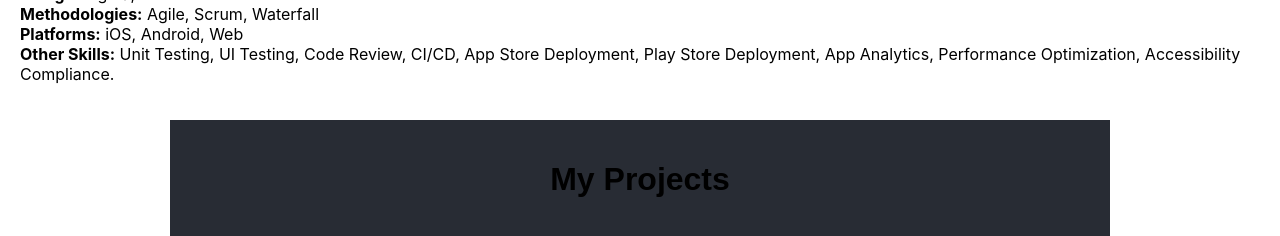
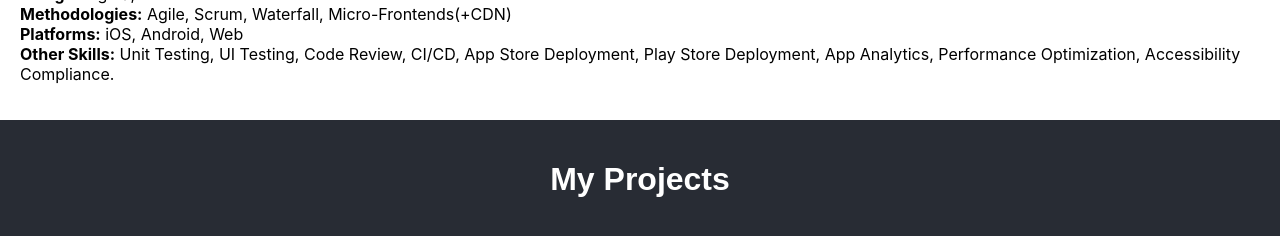
Before and after one commit to ravivaishnav-ios/portfolio, a React (Create React App) app: page / in a window 1280 px wide. Shown: the part 620-856 px from the top of the page. Built offline with nearby package versions, Linux system fonts and the light colour scheme; grey boxes are pictures that could not be loaded.

Commit message:
poc code only

```diff
--- a/src/component/Projects.js
+++ b/src/component/Projects.js
@@ -107,8 +107,9 @@ const projects = [
 
 const Projects = () => {
   return (
-    <div style={{ padding: 20, maxWidth: 900, margin: "0 auto",backgroundColor: '#282c34', fontFamily: "Arial, sans-serif" }}>
-      <h1 style={{ textAlign: "center", marginBottom: 40 }}>My Projects</h1>
+    <header style={{backgroundColor: '#282c34'}}>
+    <div style={{ padding: 20, maxWidth: 900, margin: "0 auto", fontFamily: "Arial, sans-serif" }}>
+      <h1 style={{ textAlign: "center", marginBottom: 40 ,color:'white'}}>My Projects</h1>
       <div
         style={{
           display: "grid",
@@ -166,6 +167,7 @@ const Projects = () => {
         ))}
       </div>
     </div>
+    </header>
   );
 //   <section style={{ padding: '20px' }} className="px-6 py-12 bg-gray-100">
 //     <h2 className="text-3xl font-bold text-center mb-8">My Projects</h2>
--- a/src/component/TechnicalSkill.js
+++ b/src/component/TechnicalSkill.js
@@ -10,7 +10,7 @@ const TechnicalSkill = () => (
         <strong>Tools & Technologies:</strong> Visual Code, Xcode, Android Studio and Github, SVN, Sourcetree, Postman, Azure DevOps, NewRelic, jest.<br />
         <strong>Security Management:</strong> SSL Encryption, vulnerabilities, Encryption & Decryption, Local storage and Keychain, Oauth 2.0, JWT.<br />
         <strong>Design:</strong> Figma, Adobe XD<br />
-        <strong>Methodologies:</strong> Agile, Scrum, Waterfall<br />
+        <strong>Methodologies:</strong> Agile, Scrum, Waterfall, Micro-Frontends(+CDN) <br />
         <strong>Platforms:</strong> iOS, Android, Web<br />
         <strong>Other Skills:</strong> Unit Testing, UI Testing, Code Review, CI/CD, App Store Deployment, Play Store Deployment, App Analytics, Performance Optimization, Accessibility Compliance.
     </p>
```
